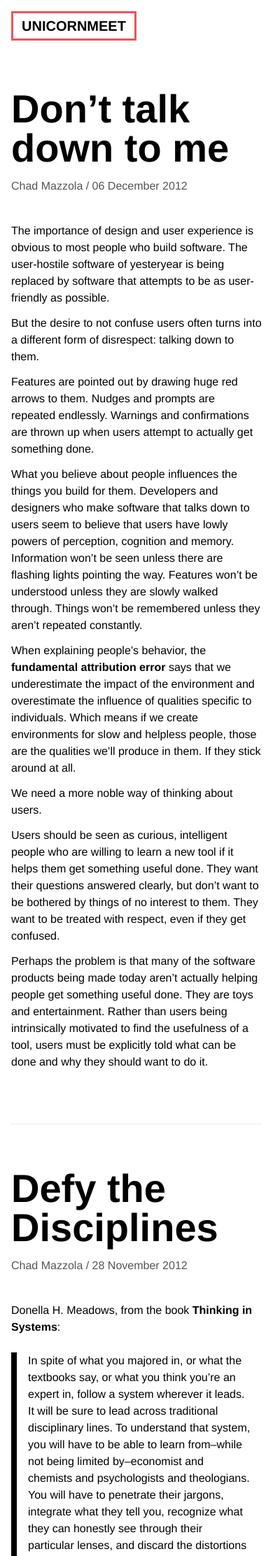
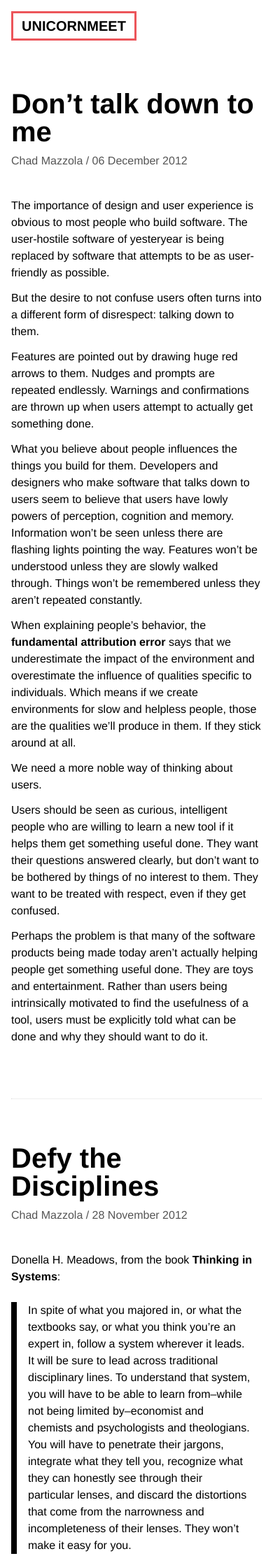
Before and after one commit to ehmorris/unicornmeet, a Jekyll site: the page built from index.html, in a window 390 px wide. Shown: the top 2224 px of the page at 70% size. Built offline with Jekyll 4.4.1, drawn with Linux system fonts in a browser that asks for light colours; Markdown is read by kramdown in place of the engine named in the settings.

Commit message:
Tweak headlines.

```diff
--- a/stylesheets/application.css
+++ b/stylesheets/application.css
@@ -94,8 +94,8 @@ header {
     padding: 0; }
   .container .post h2 {
     color: #000;
-    font-size: 3.5em;
-    font-weight: 700;
+    font-size: 3.25em;
+    font-weight: 900;
     margin: 0 0 0.25em 0; }
     .container .post h2 a {
       color: inherit;
@@ -141,13 +141,8 @@ header {
     font-style: italic; }
 
 @media screen and (max-width: 600px) {
-  .container .post p {
-    font-size: 1em; }
-    .container .post p.meta {
-      font-size: 1em; }
-  .container .post ul li,
-  .container .post ol li {
-    font-size: 1em; }
+  .container .post h2 {
+    font-size: 2.5em; }
 
   body.body-home .container .post {
     margin-bottom: 4em; }
```
Also changed, not shown: stylesheets/scss/_post.scss (+4 -15 lines).
